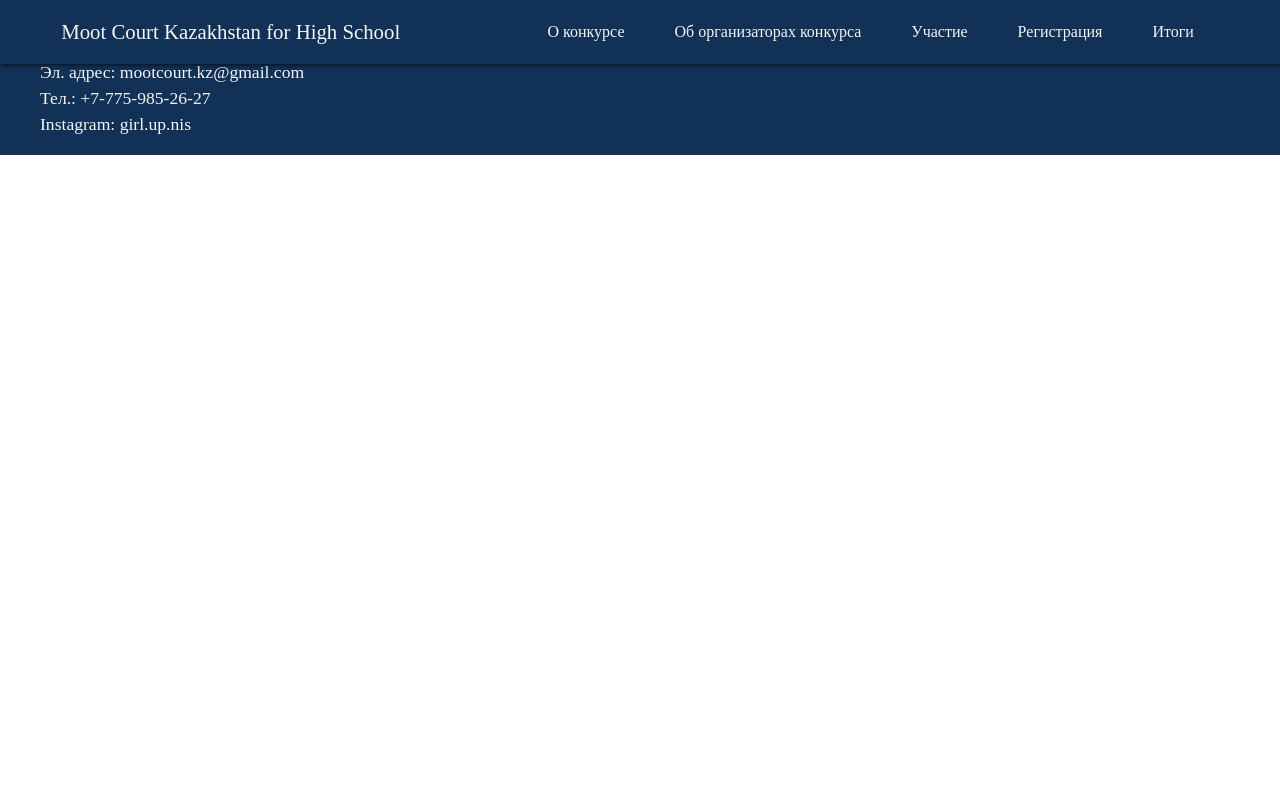
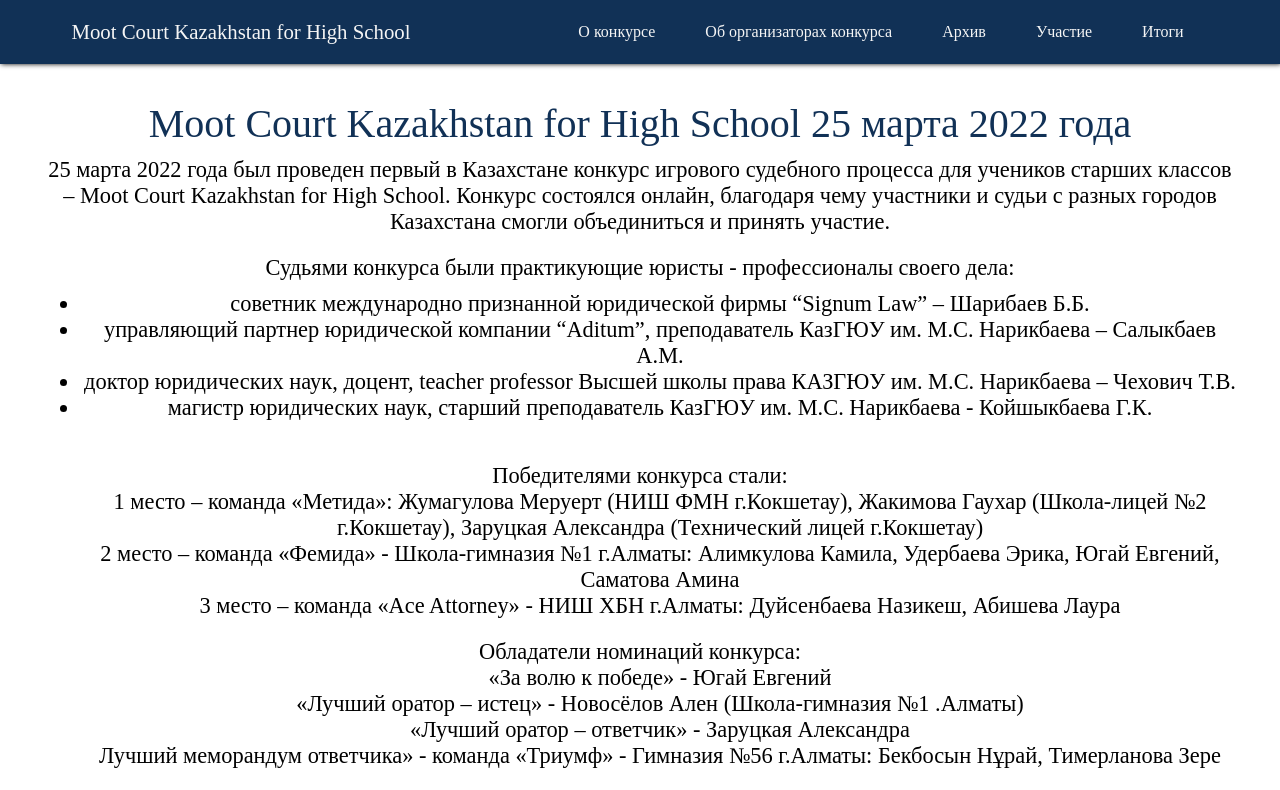
Before and after one commit to darkhanakh/mootcourtkz, a React (Create React App) app: page /archive in a window 1280 px wide. Shown: the top 790 px of the page. Built offline with nearby package versions, Linux system fonts and the light colour scheme; a web font is replaced by a local one.

Commit message:
feat: added archive page

```diff
--- a/src/App.js
+++ b/src/App.js
@@ -6,9 +6,10 @@ import Navbar from './Components/Navbar';
 import HomePage from './Pages/HomePage';
 import AboutContest from './Pages/AboutContest';
 import Participation from './Pages/Participation';
-import Registration from './Pages/RegistrationPage';
+
 import Results from './Pages/Results';
 import Organizers from './Pages/Organizers';
+import Archive from './Pages/Archive';
 
 function App() {
   return (
@@ -19,8 +20,9 @@ function App() {
           <Route exact path="/" element={<HomePage />} />
           <Route path="/about" element={<AboutContest />} />
           <Route path="/organizers" element={<Organizers />} />
+          <Route path="/archive" element={<Archive />} />
           <Route path="/participation" element={<Participation />} />
-          <Route path="/registration" element={<Registration />} />
+
           <Route path="/results" element={<Results />} />
         </Routes>
         <Footer />
--- a/src/Components/Navbar.js
+++ b/src/Components/Navbar.js
@@ -45,18 +45,18 @@ class Navbar extends React.Component {
             Об организаторах конкурса
           </Link>
           <Link
+            to="/archive"
+            className="navbar-link"
+            style={{ textDecoration: 'none' }}
+            onClick={this.handleExpand}>
+            Архив
+          </Link>
+          <Link
             to="/participation"
             className="navbar-link"
             style={{ textDecoration: 'none' }}
             onClick={this.handleExpand}>
             Участие
-          </Link>
-          <Link
-            to="/registration"
-            className="navbar-link"
-            style={{ textDecoration: 'none' }}
-            onClick={this.handleExpand}>
-            Регистрация
           </Link>
           <Link
             to="/results"
--- /dev/null
+++ b/src/Pages/Archive.js
@@ -0,0 +1,67 @@
+import './../Style/Archive.css';
+
+const Archive = () => {
+  return (
+    <div className="archive">
+      <h4>Moot Court Kazakhstan for High School 25 марта 2022 года</h4>
+      <p>
+        25 марта 2022 года был проведен первый в Казахстане конкурс игрового судебного процесса для
+        учеников старших классов – Moot Court Kazakhstan for High School. Конкурс состоялся онлайн,
+        благодаря чему участники и судьи с разных городов Казахстана смогли объединиться и принять
+        участие.{' '}
+      </p>
+      <p>
+        Судьями конкурса были практикующие юристы - профессионалы своего дела:
+        <ul>
+          <li>советник международно признанной юридической фирмы “Signum Law” – Шарибаев Б.Б.</li>
+          <li>
+            управляющий партнер юридической компании “Aditum”, преподаватель КазГЮУ им. М.С.
+            Нарикбаева – Салыкбаев А.М.
+          </li>
+          <li>
+            доктор юридических наук, доцент, teacher professor Высшей школы права КАЗГЮУ им. М.С.
+            Нарикбаева – Чехович Т.В.
+          </li>
+          <li>
+            магистр юридических наук, старший преподаватель КазГЮУ им. М.С. Нарикбаева - Койшыкбаева
+            Г.К.
+          </li>
+        </ul>
+      </p>
+      <p>
+        Победителями конкурса стали:
+        <ol>
+          <li>
+            1 место – команда «Метида»: Жумагулова Меруерт (НИШ ФМН г.Кокшетау), Жакимова Гаухар
+            (Школа-лицей №2 г.Кокшетау), Заруцкая Александра (Технический лицей г.Кокшетау)
+          </li>
+          <li>
+            2 место – команда «Фемида» - Школа-гимназия №1 г.Алматы: Алимкулова Камила, Удербаева
+            Эрика, Югай Евгений, Саматова Амина
+          </li>
+          <li>
+            3 место – команда «Ace Attorney» - НИШ ХБН г.Алматы: Дуйсенбаева Назикеш, Абишева Лаура
+          </li>
+        </ol>
+      </p>
+      <p>
+        Обладатели номинаций конкурса:
+        <ol>
+          <li>«За волю к победе» - Югай Евгений</li>
+          <li>«Лучший оратор – истец» - Новосёлов Ален (Школа-гимназия №1 .Алматы)</li>
+          <li>«Лучший оратор – ответчик» - Заруцкая Александра</li>
+          <li>
+            Лучший меморандум ответчика» - команда «Триумф» - Гимназия №56 г.Алматы: Бекбосын Нұрай,
+            Тимерланова Зере
+          </li>
+        </ol>
+      </p>
+      <p>
+        Для того, чтобы увидеть как прошла первая игра конкурса Moot Court Kazakhstan for High
+        School смотрите фотографии и видео ниже.
+      </p>
+    </div>
+  );
+};
+
+export default Archive;
--- a/src/Pages/RegistrationPage.js
+++ /dev/null
@@ -1,15 +0,0 @@
-import React from 'react'
-import RegistrationIndividual from '../Components/RegistrationIndividual'
-import RegistrationTeam from '../Components/RegistrationTeam'
-import '../Style/Registration.css'
-
-function Registration() {
-    return (
-        <div>
-            <RegistrationTeam />
-            <p style={{ paddingBottom: '70px' }}>Регистрация завершилась</p>
-        </div>
-    )
-}
-
-export default Registration
--- /dev/null
+++ b/src/Style/Archive.css
@@ -0,0 +1,20 @@
+.archive {
+  max-width: 1200px;
+  margin: auto;
+  padding-top: 100px;
+  padding-bottom: 80px;
+}
+
+ol {
+  list-style-type: none;
+  margin: 0;
+}
+
+ul {
+  margin-top: 10px;
+}
+
+p {
+  padding-top: 10px;
+  padding-bottom: 10px;
+}
--- a/src/Style/Navbar.css
+++ b/src/Style/Navbar.css
@@ -39,7 +39,7 @@
     position: absolute;
     right: 0;
     top: 8vh;
-    height: 60vh;
+    height: 71vh;
     width: 80%;
     background-color: #1b4a80;
     display: flex;
```
